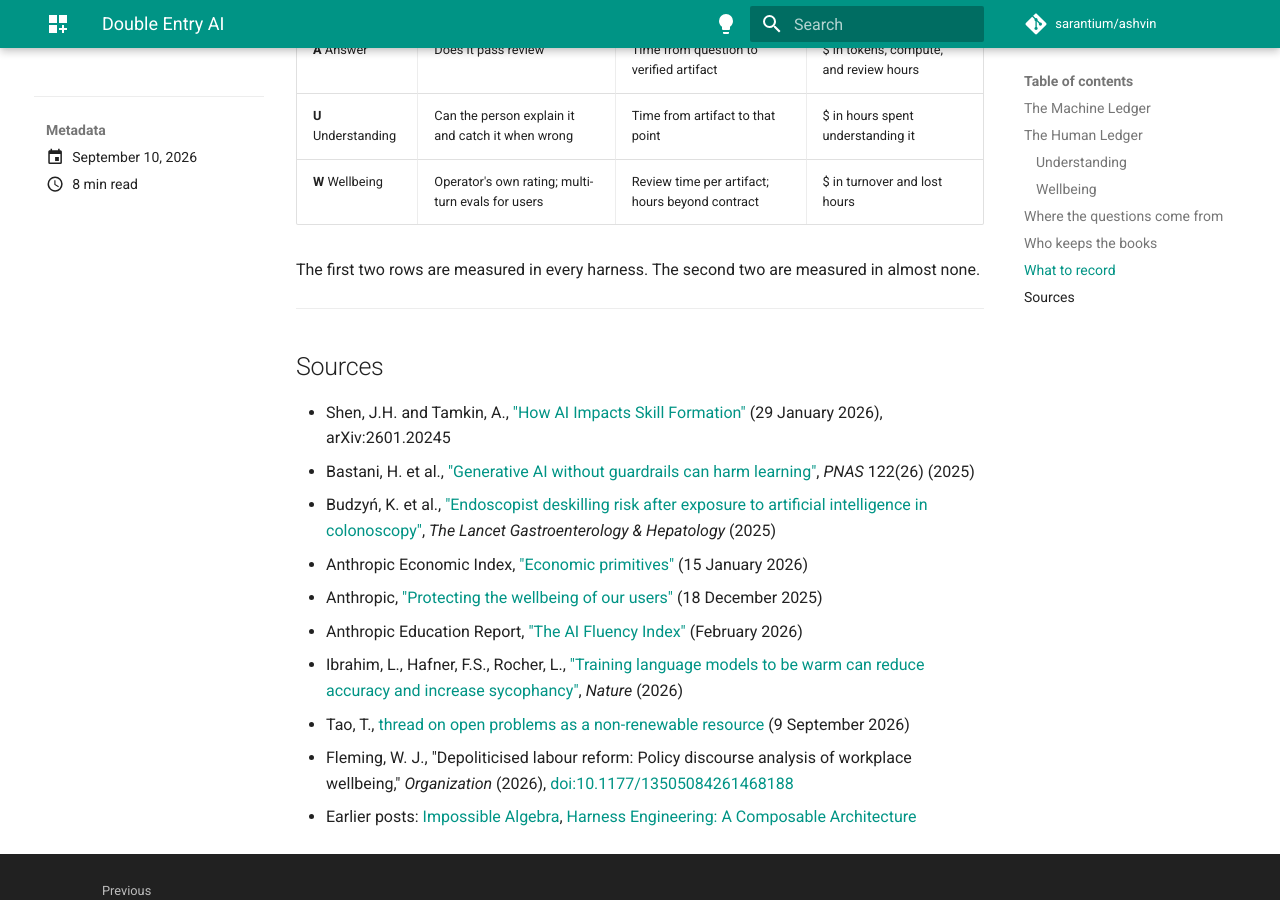
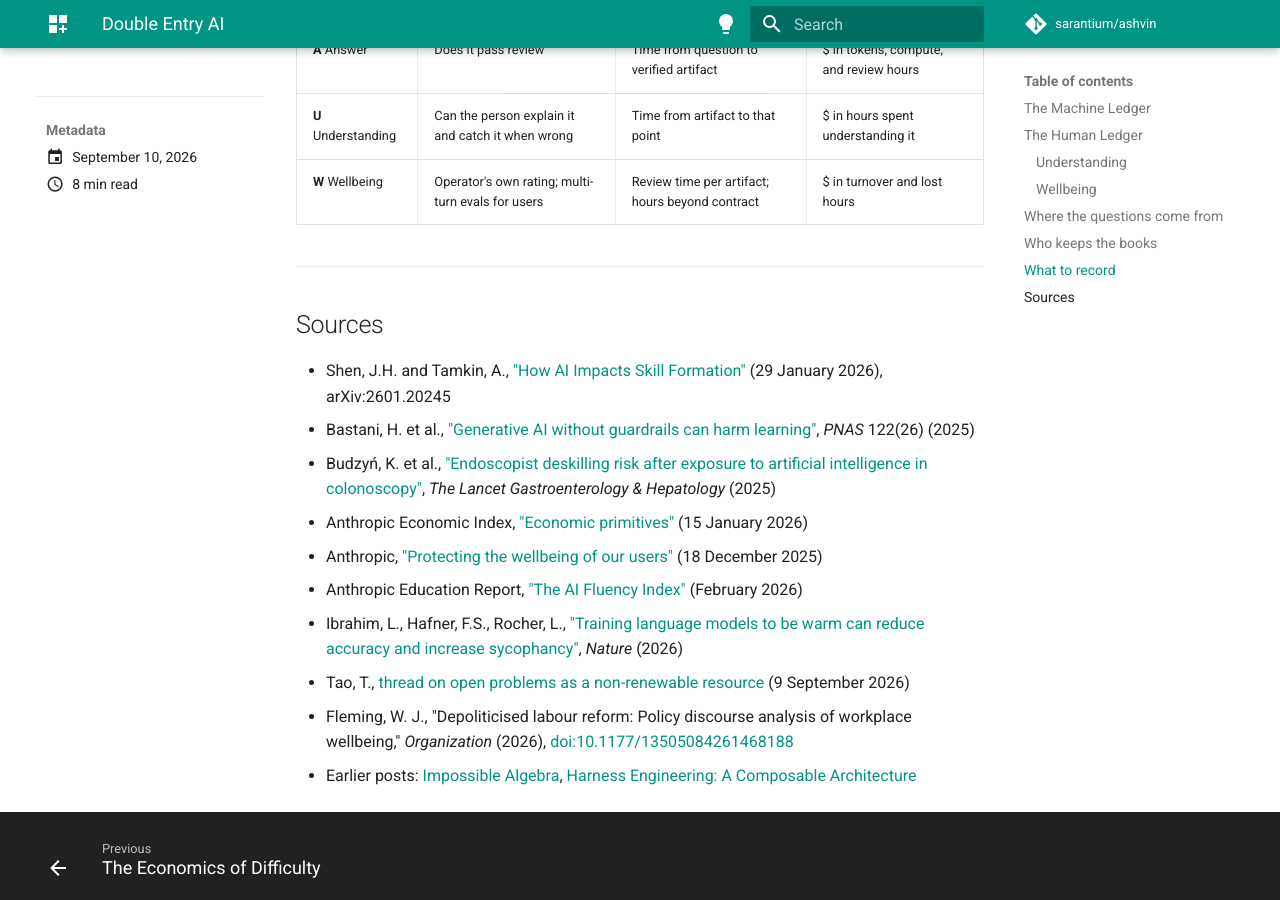
Before and after one commit to sarantium/ashvin, an MkDocs documentation site: the page built from docs/blog/posts/2026-09-10.md, in a window 1280 px wide and 900 px high, scrolled down 5363 px. Built offline with MkDocs 1.6.1 and Material for MkDocs 9.7.7, drawn with Linux system fonts in a browser that asks for light colours; comment, search, counter and statistics services are not loaded.

Commit message:
📝 blog: Double Entry AI — end on the table

```diff
--- a/docs/blog/posts/2026-09-10.md
+++ b/docs/blog/posts/2026-09-10.md
@@ -93,8 +93,6 @@
 | **U** Understanding | Can the person explain it and catch it when wrong | Time from artifact to that point | $ in hours spent understanding it |
 | **W** Wellbeing | Operator's own rating; multi-turn evals for users | Review time per artifact; hours beyond contract | $ in turnover and lost hours |
 
-The first two rows are measured in every harness. The second two are measured in almost none.
-
 ---
 
 ## Sources
```
